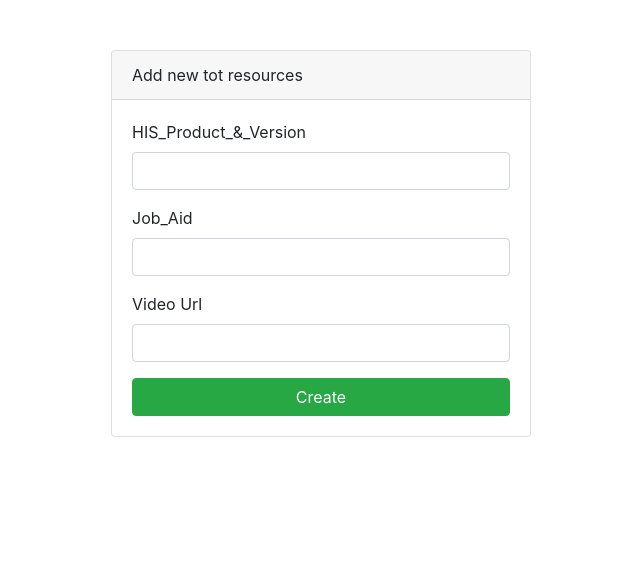
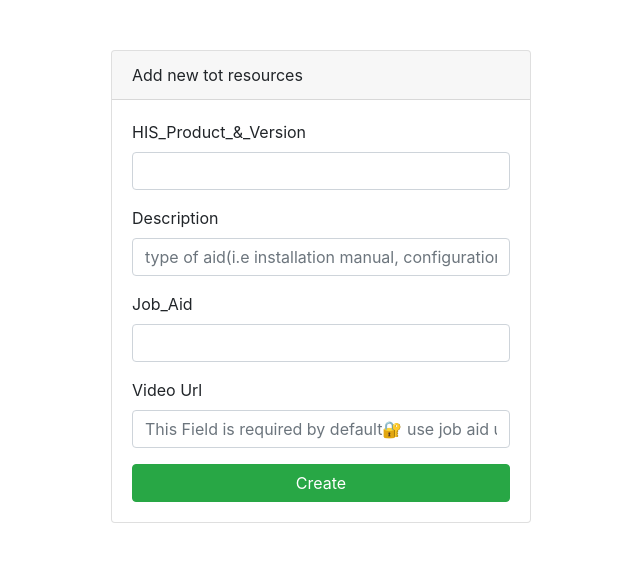
Before and after one commit to Murithijoshua/hmisapp, a Laravel app: page /tot/create in a window 1280 px wide. Shown: the top 562 px of the page, without its empty margins (319-959 px from the left). Run offline with Laravel 8, Linux system fonts and the light colour scheme; the visitor is signed in with stand-in values (Sample User, id 1).

Commit message:
Minor changed on forms i.e need for job aid description

```diff
--- a/app/Http/Controllers/endUserController.php
+++ b/app/Http/Controllers/endUserController.php
@@ -40,6 +40,7 @@ class endUserController extends Controller
         //
         $storeData = $request->validate([
             'HISProductVersion' => 'required|max:255',
+            'Description'=>'required|max:255',
             'JobAid' => 'required|max:255',
             'Video' => 'required|max:255',
         ]);
@@ -85,6 +86,7 @@ class endUserController extends Controller
         //
         $updateData = $request->validate([
             'HISProductVersion' => 'required|max:255',
+            'Description'=>'required|max:255',
             'JobAid' => 'required|max:255',
             'Video' => 'required|max:255',
         ]);
--- a/app/Http/Controllers/totTechnicalsController.php
+++ b/app/Http/Controllers/totTechnicalsController.php
@@ -42,6 +42,7 @@ class totTechnicalsController extends Controller
             'HISProductVersion' => 'required|max:255',
             'JobAid' => 'required|max:255',
             'Video' => 'required|max:255',
+            'Description'=>'required|max:255'
         ]);
         $totData = totTechnical::create($storeData);
         return redirect('/')->with('completed', 'Entry has been saved!');
@@ -85,6 +86,7 @@ class totTechnicalsController extends Controller
         $updateData = $request->validate([
             'HISProductVersion' => 'required|max:255',
             'JobAid' => 'required|max:255',
+            'Description'=>'required|max:255',
             'Video' => 'required|max:255',
         ]);
         totTechnical::whereId($id)->update($updateData);
--- a/app/endUser.php
+++ b/app/endUser.php
@@ -7,5 +7,5 @@ use Illuminate\Database\Eloquent\Model;
 class endUser extends Model
 {
     //
-    protected $fillable = ['HISProductVersion','Video','JobAid'];
+    protected $fillable = ['HISProductVersion','Video','JobAid','Description'];
 }
--- a/app/totTechnical.php
+++ b/app/totTechnical.php
@@ -7,5 +7,5 @@ use Illuminate\Database\Eloquent\Model;
 class totTechnical extends Model
 {
     //
-    protected $fillable = ['HISProductVersion','Video','JobAid'];
+    protected $fillable = ['HISProductVersion','Video','JobAid','Description'];
 }
--- a/resources/views/resources/endUser/create.blade.php
+++ b/resources/views/resources/endUser/create.blade.php
@@ -29,6 +29,10 @@
               <input type="text" class="form-control" name="HISProductVersion" value="{{ old('HISProductVersion') }}" />
           </div>
           <div class="form-group">
+            <label for="Description">Job_Aid Description</label>
+            <input type="text" class="form-control" name="Description" value="{{ old('Description') }}"  placeholder="jobaid Description"/>
+        </div>
+          <div class="form-group">
               <label for="JobAid">Job_Aid</label>
               <input type="text" class="form-control" name="JobAid" value="{{ old('JobAid') }}"/>
           </div>
--- a/resources/views/resources/endUser/edit.blade.php
+++ b/resources/views/resources/endUser/edit.blade.php
@@ -30,6 +30,10 @@
               <input type="text" class="form-control" name="HISProductVersion" value="{{ $data->HISProductVersion }}"/>
           </div>
           <div class="form-group">
+            <label for="Description">Job aid Description</label>
+            <input type="text" class="form-control" name="Description" value="{{ $data->Description }}" />
+        </div>
+          <div class="form-group">
               <label for="JobAid">Job Aid</label>
               <input type="text" class="form-control" name="JobAid" value="{{ $data->JobAid }}"/>
           </div>
--- a/resources/views/resources/tot/create.blade.php
+++ b/resources/views/resources/tot/create.blade.php
@@ -29,12 +29,16 @@
               <input type="text" class="form-control" name="HISProductVersion" value="{{ old('HISProductVersion') }}" />
           </div>
           <div class="form-group">
+            <label for="Description">Description</label>
+            <input type="text" class="form-control" name="Description" value="{{ old('Description') }}" placeholder="type of aid(i.e installation manual, configuration manual"/>
+        </div>
+          <div class="form-group">
               <label for="JobAid">Job_Aid</label>
               <input type="text" class="form-control" name="JobAid" value="{{ old('JobAid') }}"/>
           </div>
           <div class="form-group">
               <label for="Video">Video Url</label>
-              <input type="url" class="form-control" name="Video" value="{{ old('Video') }}"/>
+              <input type="url" class="form-control" name="Video" value="{{ old('Video') }}" placeholder="This Field is required by default🔐 use job aid url in case no video provided"/>
           </div>
 
           <button type="submit" class="btn btn-block btn-success">Create</button>
--- a/resources/views/resources/tot/edit.blade.php
+++ b/resources/views/resources/tot/edit.blade.php
@@ -1,4 +1,4 @@
-@extends('resources.Dwh.layout')
+@extends('resources.tot.layout')
 @section('content')
 <style>
     .container {
@@ -30,6 +30,10 @@
               <input type="text" class="form-control" name="HISProductVersion" value="{{ $data->HISProductVersion }}"/>
           </div>
           <div class="form-group">
+            <label for="Description">Description for Job_Aid</label>
+            <input type="text" class="form-control" name="Description" value="{{ $data->Description }}"/>
+        </div>
+          <div class="form-group">
               <label for="JobAid">Job Aid</label>
               <input type="text" class="form-control" name="JobAid" value="{{ $data->JobAid }}"/>
           </div>
```
Also changed, not shown: resources/views/componets/tabs.blade.php (+12 -0 lines), database/migrations/2022_06_21_222231_create_users_table.php, database/migrations/2022_06_23_233417_create_tot_technicals_table.php, database/migrations/2022_06_24_011136_create_end_users_table.php, 1 other file.
